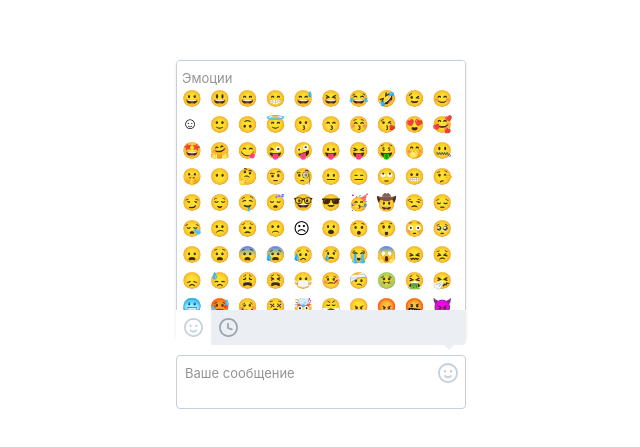
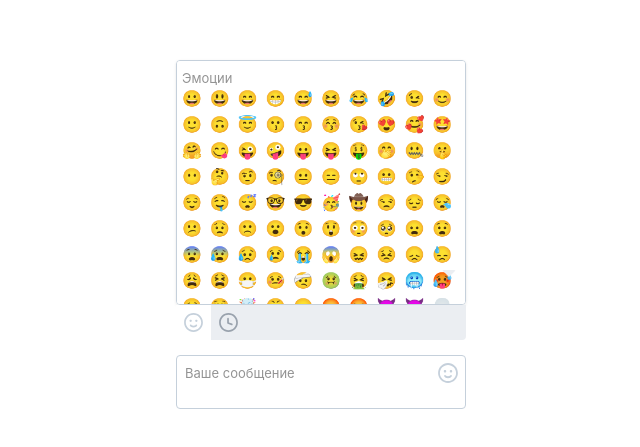
Before and after one commit to klekwedge/message-form, a React (Vite) app: page / in a window 1280 px wide. Shown: the part 287-734 px from the top of the page, without its empty margins (319-959 px from the left). Built offline with nearby package versions, Linux system fonts and the light colour scheme.

Commit message:
feat: update emoji data

```diff
--- a/src/components/EmojiSection/EmojiSection.scss
+++ b/src/components/EmojiSection/EmojiSection.scss
@@ -21,7 +21,7 @@
     display: inline-block;
     width: 26px;
     height: 26px;
-    flex: 1 1 10%;
+    flex: 0 1 10%;
     cursor: pointer;
     gap: 5px;
   }
--- a/src/components/Form/Form.scss
+++ b/src/components/Form/Form.scss
@@ -32,16 +32,18 @@
 
   &__emoji-block {
     transition: all 0.4s ease;
+    display: flex;
+    flex-direction: column;
+    position: absolute;
+    top: -295px;
+    left: 0px;
   }
 
   &__emoji-list {
-    position: absolute;
-    top: -295px;
-    left: 0px;
 
     padding: 10px 5px;
     width: 290px;
-    max-height: 280px;
+    max-height: 245px;
 
     background: #ffffff;
     border: 1px solid #c5d0db;
@@ -91,7 +93,6 @@
   }
 
   &__emoji-tabs {
-    position: absolute;
     z-index: 5;
     bottom: 68px;
     left: 0;
--- a/src/components/Form/Form.tsx
+++ b/src/components/Form/Form.tsx
@@ -1,4 +1,4 @@
-import { useEffect, useState } from "react";
+import { useEffect, useRef, useState } from "react";
 import emojiGroups from "/public/emoji/emoji";
 import IEmojiGroup from "/src/types/types";
 import "./Form.scss";
@@ -11,6 +11,8 @@ function Form() {
   const [emojiListVisibility, setEmojiListVisibility] =
     useState<visibilityType>("visible");
 
+  const textArea = useRef(null);
+
   const [textAreaValue, setTextAreaValue] = useState("");
   const [activeTab, setActiveTab] = useState<tabType>("all");
   const [recentEmoji, setRecentEmoji] = useState([]);
@@ -20,7 +22,13 @@ function Form() {
   }
 
   function addEmoji(emoji: string) {
-    setTextAreaValue((value) => value + emoji);
+    if (textArea.current) {
+      const pos = textArea.current.selectionStart;
+      console.log(pos);
+      setTextAreaValue(
+        (value) => value.slice(0, pos) + emoji + value.slice(pos + 1)
+      );
+    }
   }
 
   const [emojiList, setEmojiList] = useState<IEmojiGroup[]>([]);
@@ -29,11 +37,10 @@ function Form() {
     setEmojiList(emojiGroups);
   }, []);
 
-  console.log(textAreaValue);
-
   return (
     <form className="app__form">
       <textarea
+        ref={textArea}
         className="app__textarea"
         placeholder="Ваше сообщение"
         value={textAreaValue}
```
Also changed, not shown: public/emoji/emoji.ts (+0 -393 lines).
